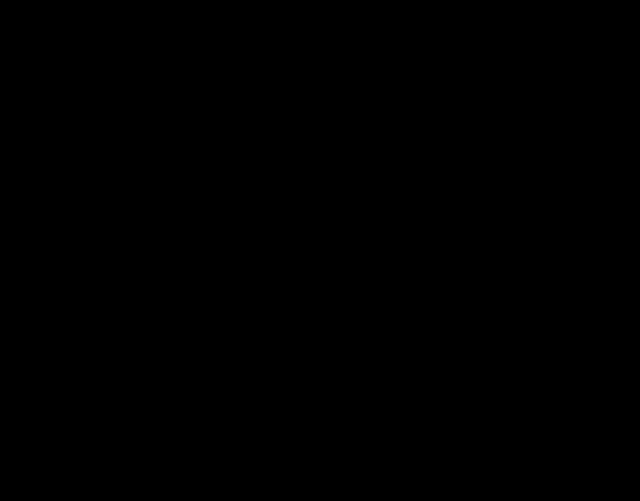
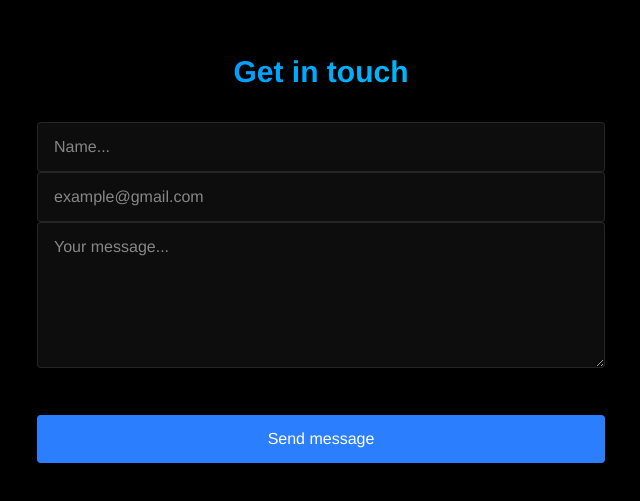
Before and after one commit to YuSuBH/YS-portfolio, a React (Vite) app: page / in a window 1280 px wide. Shown: the part 2542-3043 px from the top of the page, without its empty margins (319-959 px from the left). Before the commit the page ends 2400 px from the top, so only its background shows below. Built offline with nearby package versions, Linux system fonts and the light colour scheme.

Commit message:
compelete

```diff
--- a/src/App.jsx
+++ b/src/App.jsx
@@ -7,6 +7,7 @@
 import { Home } from "./components/sections/Home";
 import { About } from "./components/sections/About";
 import { Projects } from "./components/sections/Projects";
+import { Contact } from "./components/sections/Contact";
 
 function App() {
   const [isLoaded, setIsLoaded] = useState(false);
@@ -25,6 +26,7 @@
         <Home />
         <About />
         <Projects />
+        <Contact />
       </div>
     </>
   );
--- a/src/components/sections/Contact.jsx
+++ b/src/components/sections/Contact.jsx
@@ -1,3 +1,87 @@
+import { useState } from "react";
+import { RevealOnScroll } from "../RevealOnScroll";
+import emailjs from "emailjs-com";
+
 export const Contact = () => {
+  const [formData, setFormData] = useState({
+    name: "",
+    email: "",
+    message: "",
+  });
 
-}
+  const handleSubmit = (e) => {
+    e.preventDefault();
+
+    emailjs
+      .sendForm(import.meta.env.VITE_SERVICE_ID, import.meta.env.VITE_TEMPLATE_ID, e.target, import.meta.env.VITE_PUBLIC_KEY)
+      .then((result) => {
+        alert("Message sent");
+        setFormData({ name: "", email: "", message: "" });
+      })
+      .catch(() => alert("Somthing went wrong. Please try again."));
+  };
+
+  return (
+    <section
+      is="contact"
+      className="min-h-screen flex items-center justify-center py-20"
+    >
+      <RevealOnScroll>
+        <div className="px-4 w-150">
+          <h2 className="text-3xl font-bold mb-8 bg-gradient-to-r from-blue-500 to-cyan-400 bg-clip-text text-transparent text-center">
+            Get in touch
+          </h2>
+          <form className="space-y-10" onSubmit={handleSubmit}>
+            <div className="relative">
+              <input
+                type="text"
+                id="name"
+                name="name"
+                required
+                value={formData.name}
+                className="w-full bg-white/5 border border-white/10 rounded px-4 py-3 text-white transition focus:outline-none focus:border-blue-500 focus:bg-blue-500/5"
+                placeholder="Name..."
+                onChange={(e) =>
+                  setFormData({ ...formData, name: e.target.value })
+                }
+              />
+
+              <input
+                type="email"
+                id="email"
+                name="email"
+                required
+                value={formData.email}
+                className="w-full bg-white/5 border border-white/10 rounded px-4 py-3 text-white transition focus:outline-none focus:border-blue-500 focus:bg-blue-500/5"
+                placeholder="example@gmail.com"
+                onChange={(e) =>
+                  setFormData({ ...formData, email: e.target.value })
+                }
+              />
+
+              <textarea
+                id="message"
+                name="message"
+                required
+                rows={5}
+                value={formData.message}
+                className="w-full bg-white/5 border border-white/10 rounded px-4 py-3 text-white transition focus:outline-none focus:border-blue-500 focus:bg-blue-500/5"
+                placeholder="Your message..."
+                onChange={(e) =>
+                  setFormData({ ...formData, message: e.target.value })
+                }
+              />
+            </div>
+
+            <button
+              type="submit"
+              className="w-full bg-blue-500 text-white py-3 px-6 rounded font-medium transition relative overflow-hidden hover:-translate-y-0.5 hover:shadow-[0_0_15px_rgba(59, 130, 246, 0.4)]"
+            >
+              Send message
+            </button>
+          </form>
+        </div>
+      </RevealOnScroll>
+    </section>
+  );
+};
--- a/src/components/sections/Projects.jsx
+++ b/src/components/sections/Projects.jsx
@@ -8,7 +8,7 @@
     >
       <RevealOnScroll>
         <div className="max-w-5xl mx-auto px-4">
-          <h2 className="text-3xl font-bold mb-8 bg-gradient-to-r from-blue-500 to-cyan-400 bg-clip-text text-transparent">
+          <h2 className="text-3xl font-bold mb-8 bg-gradient-to-r from-blue-500 to-cyan-400 bg-clip-text text-transparent text-center">
             Featured projects
           </h2>
 
```
Also changed, not shown: 1 other file (tests, documents, lock files or other folders).
